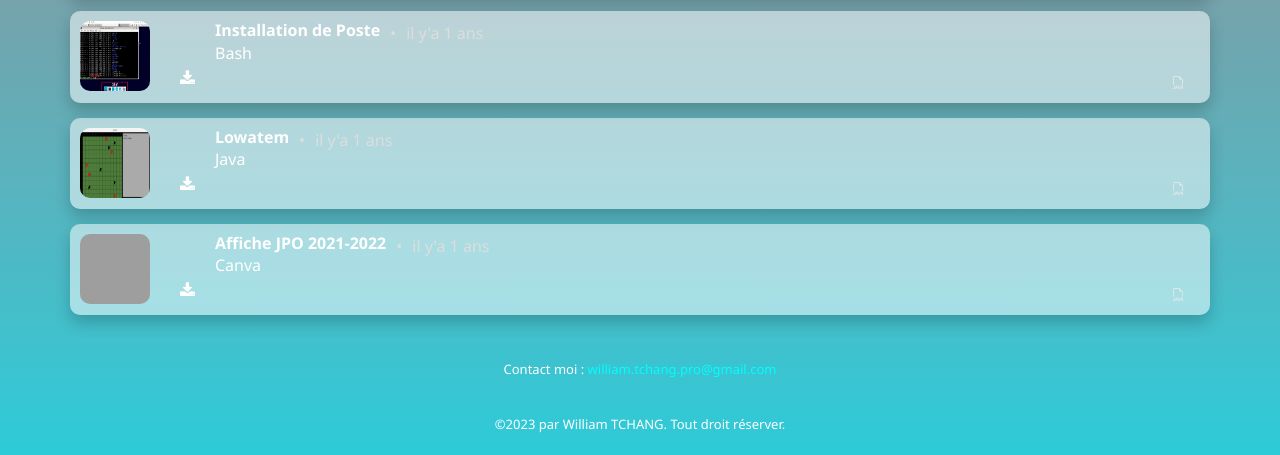
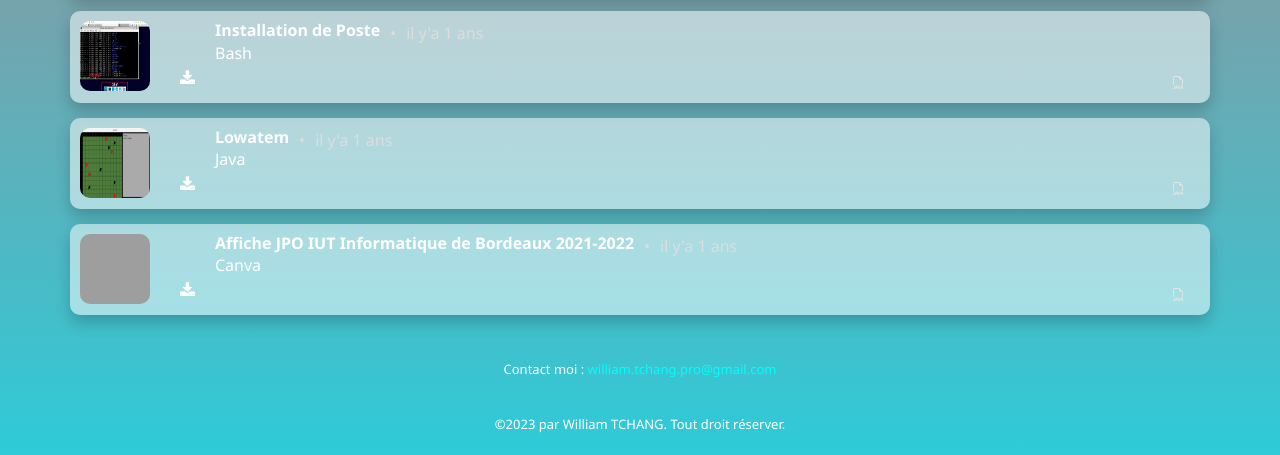
Before and after one commit to ZeWills987/william-tchang, a PHP site: page /2021-2022.html in a window 1280 px wide. Shown: the part 712-1167 px from the top of the page. Run offline with PHP 8.4, Linux system fonts and the light colour scheme; some web fonts are replaced; grey boxes are pictures that could not be loaded.

Commit message:
jhsgfjgf

```diff
--- a/2021-2022.html
+++ b/2021-2022.html
@@ -327,7 +327,7 @@
                                     <div class="bloc-play">
                                     </div>
                                     <div class="bloc-title">
-                                        <h4>Affiche JPO 2021-2022</h4>
+                                        <h4>Affiche JPO IUT Informatique de Bordeaux 2021-2022</h4>
                                         <p>Canva</p>
                                     </div>
                                     <div class="bloc-date">
--- a/data/css/profile.css
+++ b/data/css/profile.css
@@ -409,7 +409,7 @@ nav ul li a h1 {
     transition: 0.5s;
 }
 
-.bloc-footer i:hover {
+.bloc-footer button i:hover {
     transition: 0.5s;
     color: #1AD6E5;
 }
```
